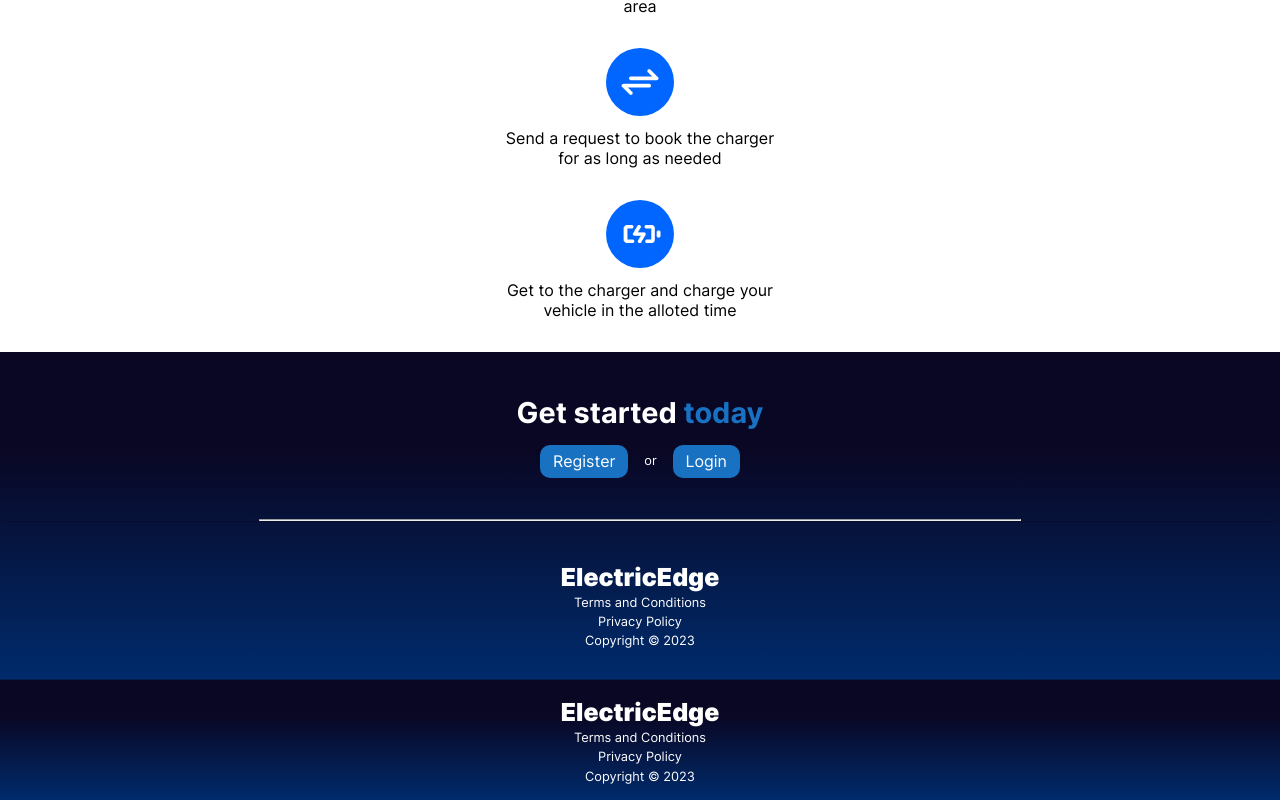
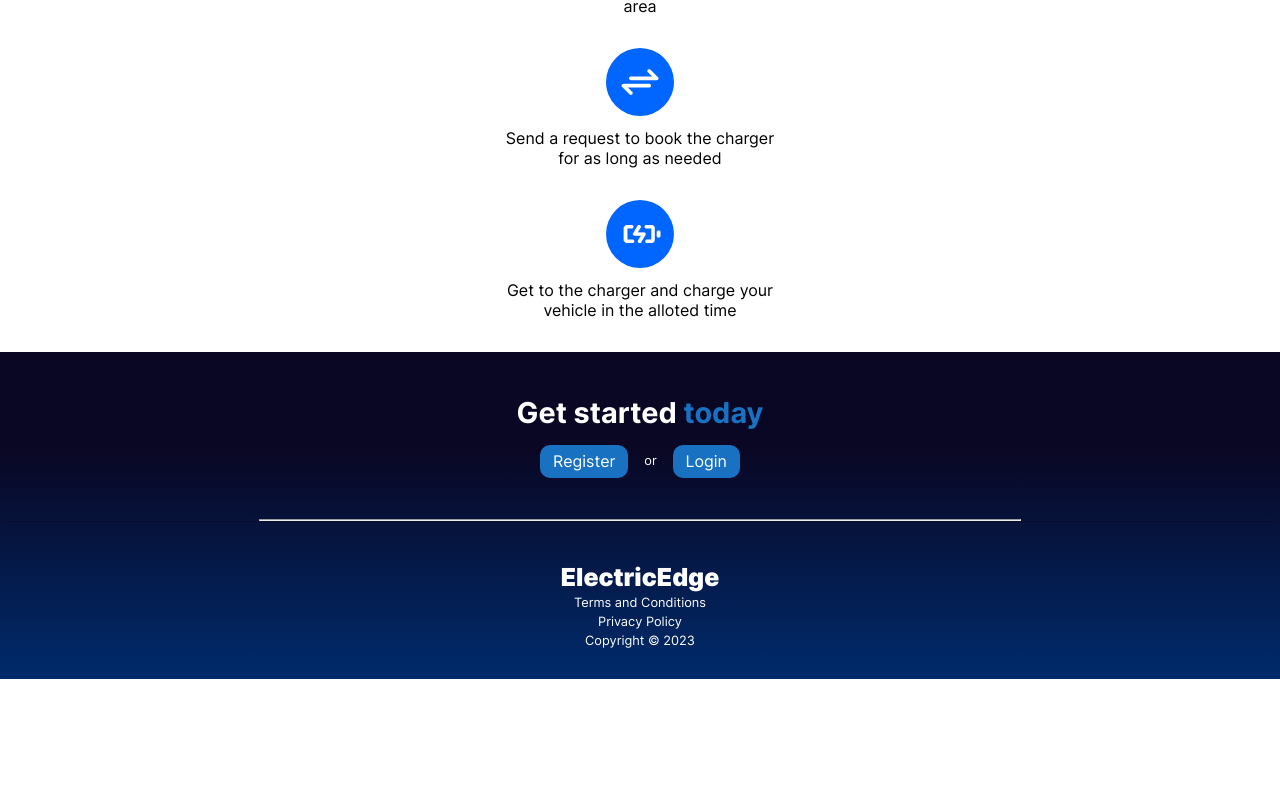
Before and after one commit to krishabbashyal/electric-edge, a Vue app in the folder client/: page / in a window 1280 px wide. Shown: the part 927-1727 px from the top of the page. After the commit the page ends 1606 px from the top, so only its background shows below. Built offline with nearby package versions, Linux system fonts and the light colour scheme.

Commit message:
removed global footer

```diff
--- a/client/src/App.vue
+++ b/client/src/App.vue
@@ -5,7 +5,6 @@
     <about-application />
     <how-it-works />
     <landing-page-footer />
-    <application-footer />
   </div>
 </template>
 
@@ -15,7 +14,6 @@ import HeroSection from "./components/HeroSection.vue";
 import AboutApplication from "./components/AboutApplication.vue";
 import HowItWorks from "./components/HowItWorks.vue";
 import LandingPageFooter from "./components/LandingPageFooter.vue";
-import ApplicationFooter from "./components/ApplicationFooter.vue";
 
 export default {
   name: "App",
@@ -25,7 +23,6 @@ export default {
     AboutApplication,
     HowItWorks,
     LandingPageFooter,
-    ApplicationFooter,
   },
 };
 </script>
```
